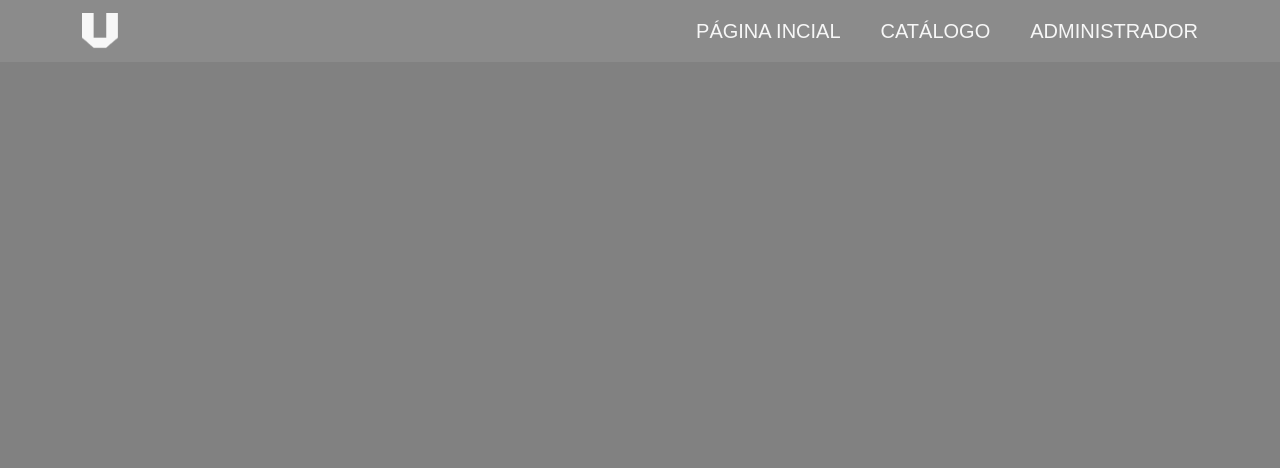
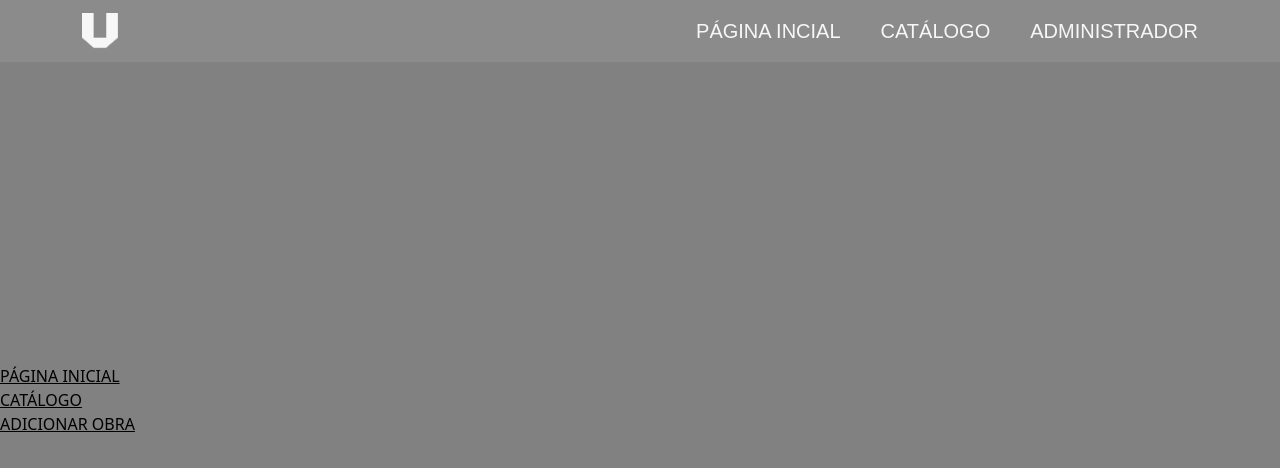
Before and after one commit to uorgaral/construtoravasques, a React (Vite) app: page /admin/dashboard in a window 1280 px wide. Shown: the top 468 px of the page. Built offline with nearby package versions, Linux system fonts and the light colour scheme; no server answers; a web font is replaced by a local one.

Commit message:
Fiz um rascunho da página de dashboard para o administrador, só pra testar as rotas e etc

```diff
--- a/src/components/menu.jsx
+++ b/src/components/menu.jsx
@@ -148,6 +148,7 @@ export default function Menu() {
             <Dropdown.Header><img src={LogoGrande} style={{width: 134, height: 30}}/></Dropdown.Header>
             <DropdownItemS href="/">PÁGINA INICIAL</DropdownItemS>
             <DropdownItemS href="/catalogo">CATÁLOGO</DropdownItemS>
+            <DropdownItemS href="/admin">ADMINISTRADOR</DropdownItemS>
           </DropdownMenuS>
         </DropdownS>
         </div>
--- a/src/pages/dashboard.jsx
+++ b/src/pages/dashboard.jsx
@@ -0,0 +1,21 @@
+import React from "react"
+import { Link } from "react-router-dom"
+import styled from "styled-components"
+
+const DivS = styled.div`
+    display: flex;
+    flex-direction: column;
+
+`
+
+
+export default function Dashboard(){
+    return(
+        <DivS>
+            <Link to="/" style={{color: 'black'}}>PÁGINA INICIAL</Link>
+            <Link to="/catalogo" style={{color: 'black'}}>CATÁLOGO</Link>
+            <Link to="/admin/adicionar_obra" style={{color: 'black'}}>ADICIONAR OBRA</Link>
+        </DivS>
+    )
+
+}
--- a/src/routes.jsx
+++ b/src/routes.jsx
@@ -3,6 +3,7 @@ import { Routes, Route } from "react-router-dom";
 import Home from "./pages/home"
 import AdicionarObra from "./pages/add-obra";
 import Login from "./pages/admin";
+import Dashboard from "./pages/dashboard";
 
 const AppRoutes = () => {
   return (
@@ -10,7 +11,7 @@ const AppRoutes = () => {
       <Route path="/" element={<Home />} />
       <Route path="/catalogo"/>
       <Route path="/admin" element={<Login />}/>
-      <Route path="/admin/dashboard"/>
+      <Route path="/admin/dashboard" element={<Dashboard />}/>
       <Route path="/admin/alterar_obra"/>
       <Route path="/admin/adicionar_obra" element={<AdicionarObra />} />
     </Routes>
```
